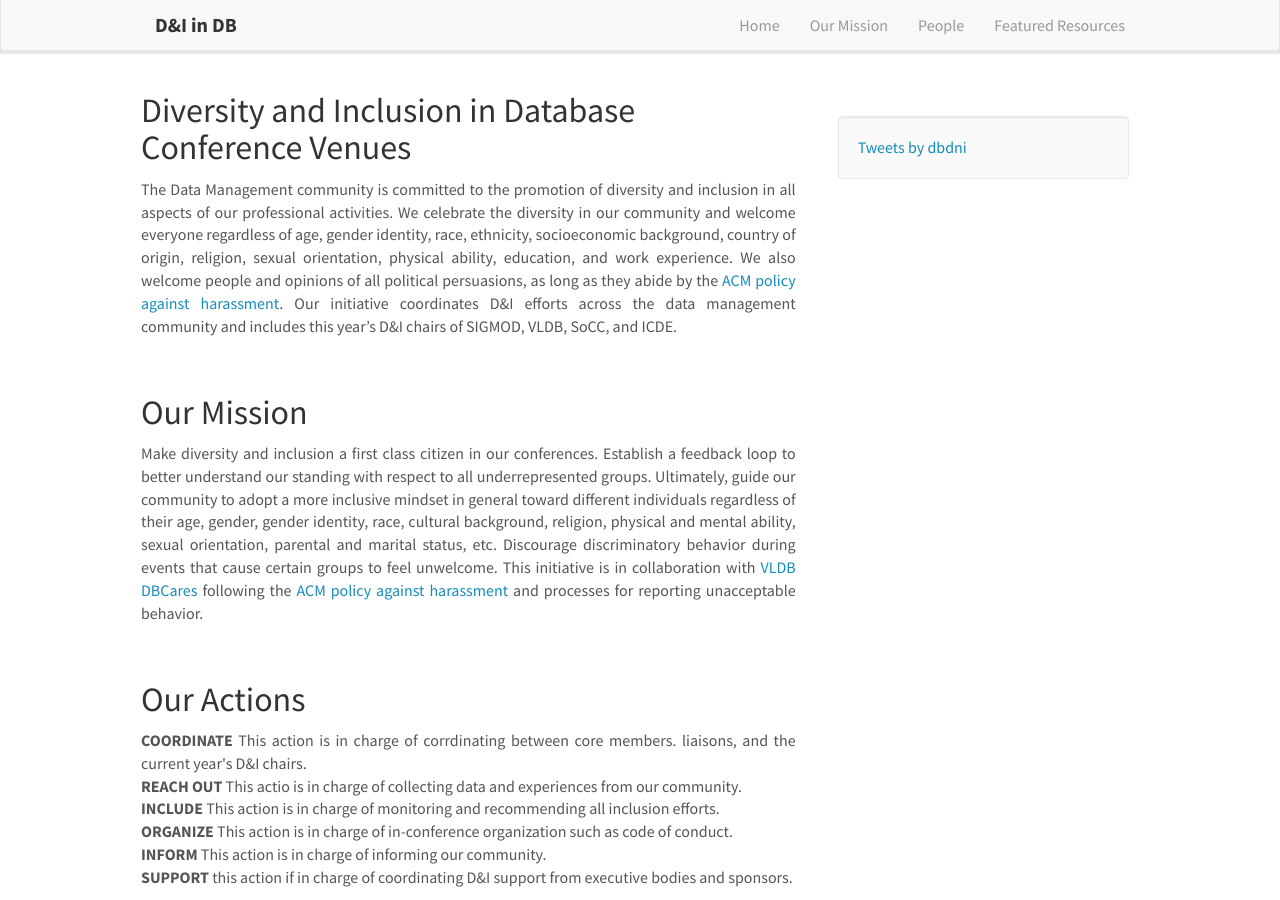
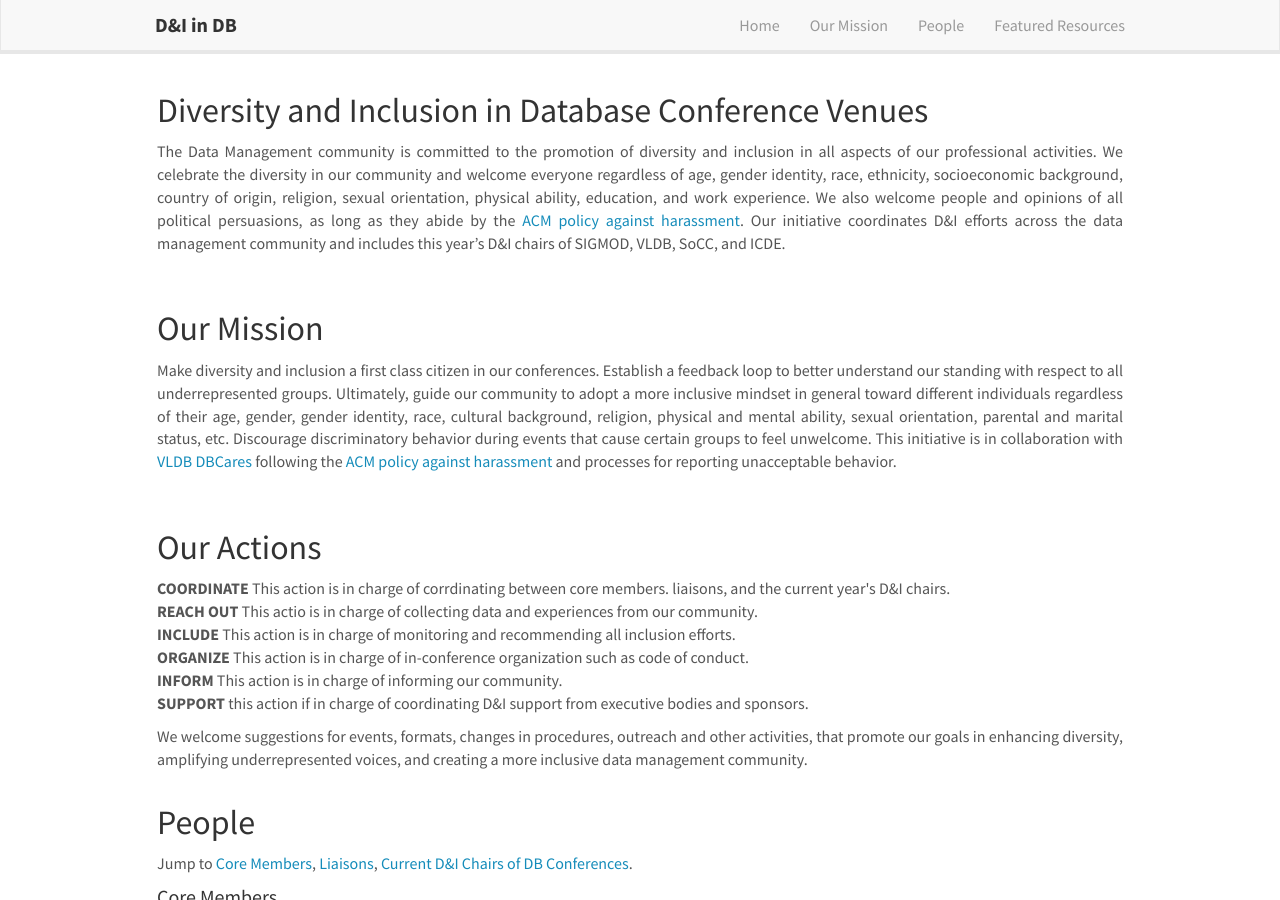
Before and after one commit to zmeihui/dbdni.github.io, a Jekyll site: the page built from index.md, in a window 1280 px wide and 900 px high. Built offline with Jekyll 4.4.1, drawn with Linux system fonts in a browser that asks for light colours; nearby versions of some CDN libraries; comment, search, counter and statistics services are not loaded.

Commit message:
removing twitter timeline

```diff
--- a/_includes/home.html
+++ b/_includes/home.html
@@ -1,4 +1,4 @@
-<!-- <div class="col-sm-12"> -->
+<div class="col-sm-12">
 
 <h2>Diversity and Inclusion in Database Conference Venues</h2>
 
@@ -38,4 +38,4 @@
   underrepresented voices, and creating a more inclusive data management community.
 </p>
 
-<!-- </div> -->
+</div>
--- a/_layouts/home.html
+++ b/_layouts/home.html
@@ -3,13 +3,12 @@ layout: default
 ---
 
 <div class="row">
-  <div id="home" class="col-sm-8">
-        {% include home.html %}
-
+  <div id="home" class="col-sm-12">
+      {% include home.html %}
   </div>
-  <div id="twitter" class="col-sm-4" >
+  <!-- <div id="twitter" class="col-sm-4" >
   	{% include twitter.html %}
-  </div>
+  </div> -->
 </div>
 
 <div class="row">
```
